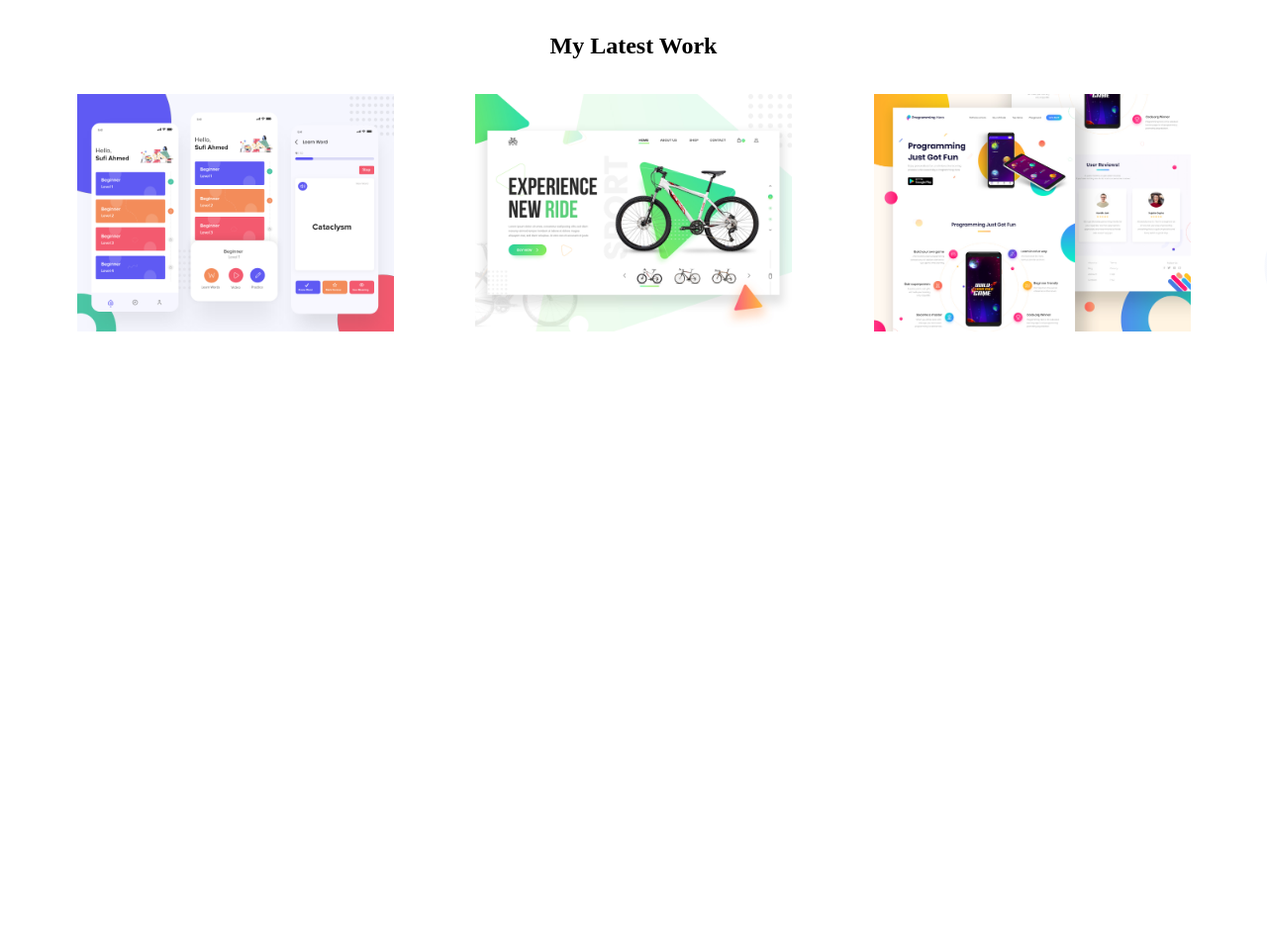
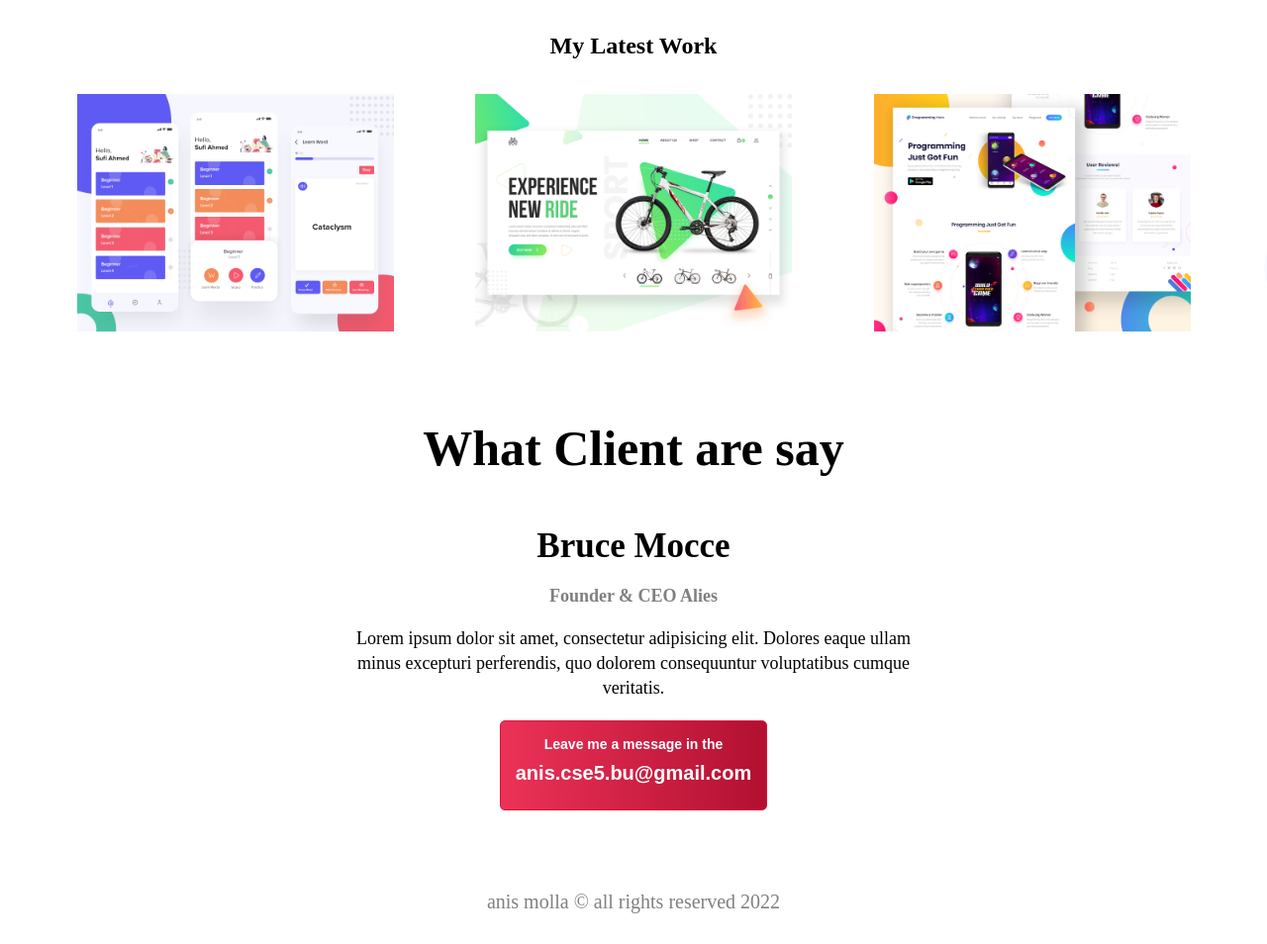
Before and after one commit to anichu/personal-website, a plain HTML site: page index.html in a window 1280 px wide. Shown: the part 1270-2224 px from the top of the page at 99% size. Before the commit the page ends 1644 px from the top, so only its background shows below. Drawn offline with Linux system fonts and the light colour scheme.

Commit message:
finished the projects

```diff
--- a/index.html
+++ b/index.html
@@ -57,5 +57,27 @@
 				</div>
 			</div>
 		</section>
+
+		<section class="client-bg">
+			<div class="client">
+				<h2>What Client are say</h2>
+				<h3>Bruce Mocce</h3>
+				<h4>Founder & CEO Alies</h4>
+				<p>
+					Lorem ipsum dolor sit amet, consectetur adipisicing elit. Dolores
+					eaque ullam minus excepturi perferendis, quo dolorem consequuntur
+					voluptatibus cumque veritatis.
+				</p>
+
+				<button class="link">
+					<h6>Leave me a message in the</h6>
+					<h5>anis.cse5.bu@gmail.com</h5>
+				</button>
+			</div>
+		</section>
+
+		<footer>
+			<p>anis molla &copy; all rights reserved 2022</p>
+		</footer>
 	</body>
 </html>
--- a/style.css
+++ b/style.css
@@ -79,3 +79,58 @@ p {
 	padding: 30px;
 	text-align: center;
 }
+
+button {
+	outline: none;
+	border: 1px solid crimson;
+	padding: 20px;
+	cursor: pointer;
+}
+.client {
+	width: 50%;
+	margin: auto;
+	text-align: center;
+	margin-bottom: 50px;
+}
+
+.client-bg {
+	background-image: url("images/");
+}
+
+.client h2 {
+	font-size: 50px;
+	margin: 50px;
+}
+
+.client h3 {
+	font-size: 35px;
+	margin-bottom: 20px;
+}
+.client h4 {
+	font-size: 18px;
+	color: gray;
+}
+
+.client p {
+	font-size: 18px;
+	margin: 20px;
+}
+
+.link h6 {
+	padding: 10px 0px;
+	font-size: 14px;
+}
+.link h5 {
+	font-size: 20px;
+	padding-bottom: 20px;
+}
+
+footer {
+	padding: 30px 0px;
+}
+
+footer p {
+	text-align: center;
+	font-size: 20px;
+	color: gray;
+}
```
